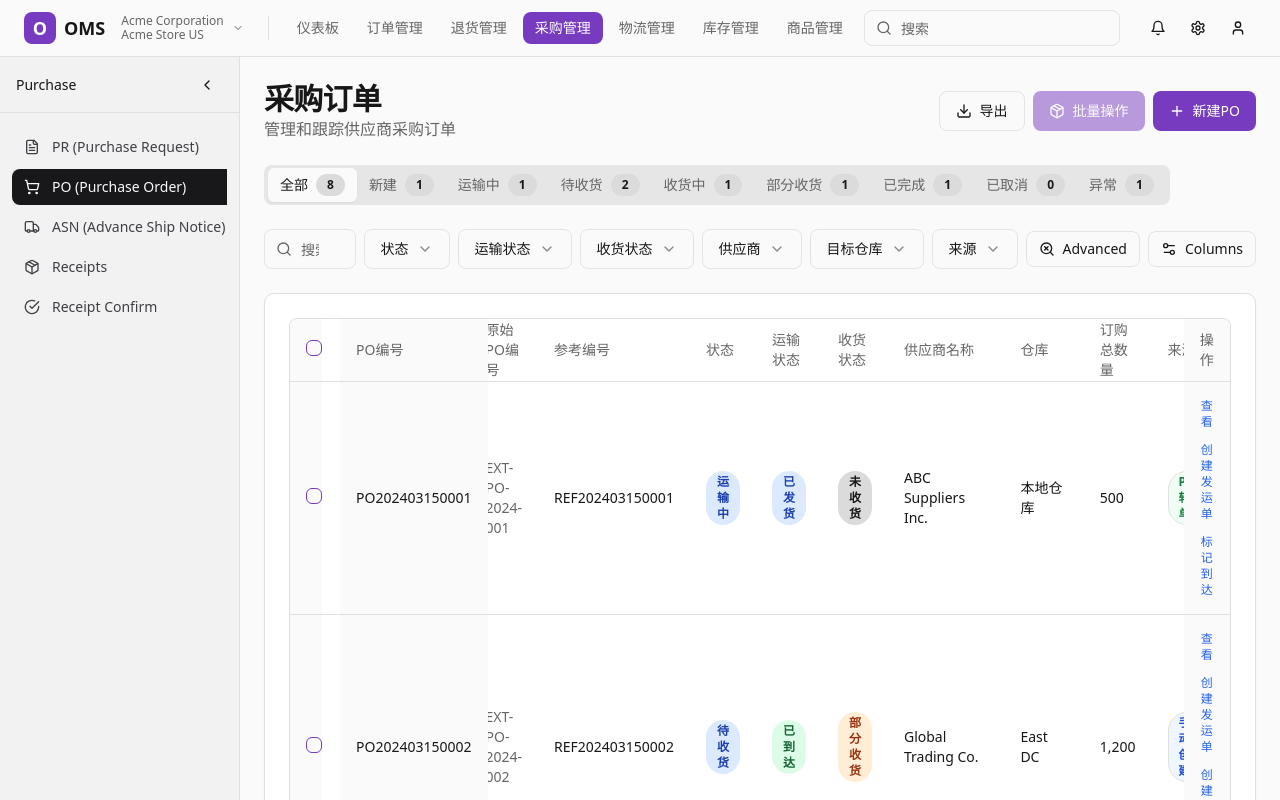
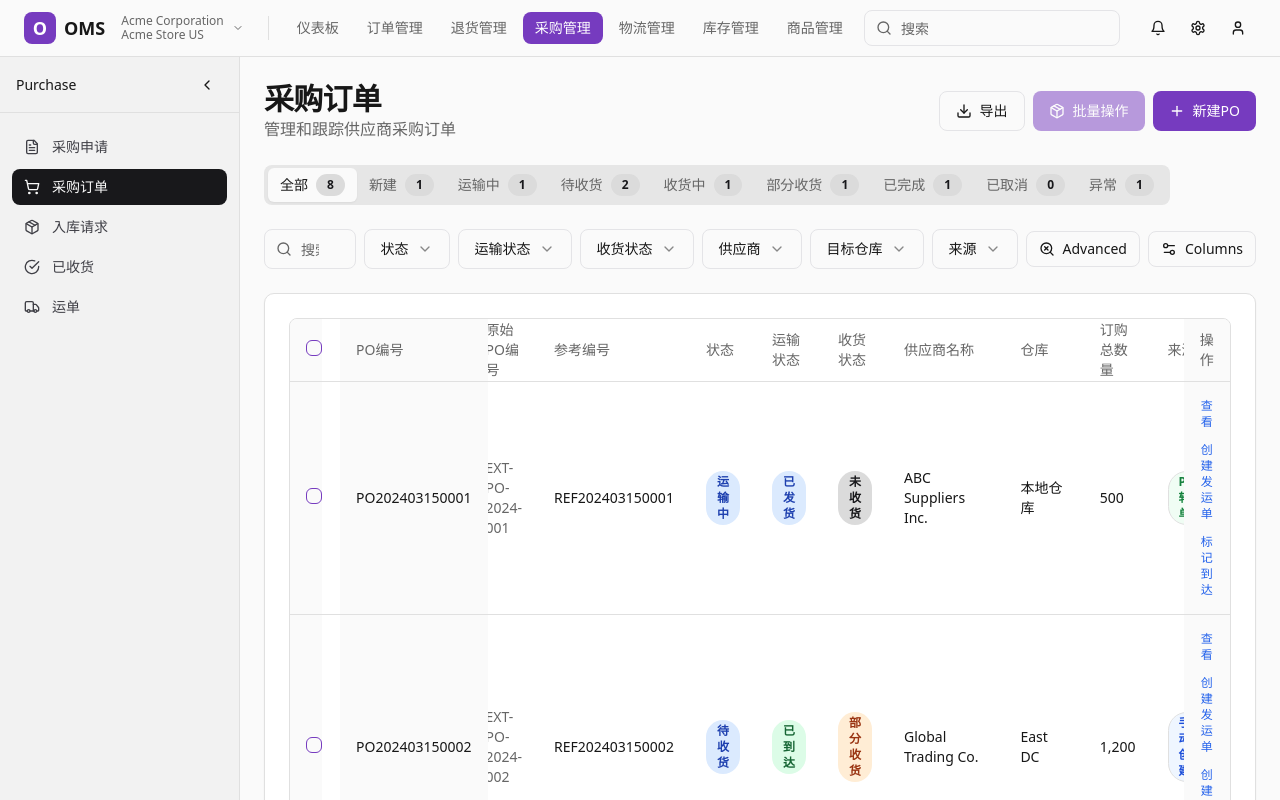
Before and after one commit to JayneKuo/OMS-React, a Next.js app: page /purchase/po in a window 1280 px wide. Built offline with nearby package versions, Linux system fonts and the light colour scheme.

Commit message:
优化菜单显示问题

```diff
--- a/app/purchase/po/page.tsx
+++ b/app/purchase/po/page.tsx
@@ -16,14 +16,7 @@ import { useRouter } from "next/navigation"
 import { StatusBadge } from "@/components/ui/status-badge"
 import { POStatus, ShippingStatus, ReceivingStatus } from "@/lib/enums/po-status"
 import { LocalWarehouseReceiptDialog } from "@/components/purchase/local-warehouse-receipt-dialog"
-
-const sidebarItems = [
-  { title: "PR (Purchase Request)", href: "/purchase/pr", icon: <FileText className="h-4 w-4" /> },
-  { title: "PO (Purchase Order)", href: "/purchase/po", icon: <ShoppingCart className="h-4 w-4" /> },
-  { title: "ASN (Advance Ship Notice)", href: "/purchase/asn", icon: <Truck className="h-4 w-4" /> },
-  { title: "Receipts", href: "/purchase/receipts", icon: <Package className="h-4 w-4" /> },
-  { title: "Receipt Confirm", href: "/purchase/receipt-confirm", icon: <CheckCircle className="h-4 w-4" /> },
-]
+import { createPurchaseSidebarItems } from "@/lib/purchase-sidebar-items"
 
 // PO Data Interface based on the optimized status system
 interface PurchaseOrder {
@@ -364,6 +357,7 @@ const warehouseMap: Record<string, { id: string; name: string; type: "LOCAL_WARE
 export default function POPage() {
   const { t } = useI18n()
   const router = useRouter()
+  const sidebarItems = createPurchaseSidebarItems(t)
   const [searchValue, setSearchValue] = React.useState("")
   const [activeFilters, setActiveFilters] = React.useState<ActiveFilter[]>([])
   const [advancedSearchValues, setAdvancedSearchValues] = React.useState<AdvancedSearchValues>({})
```
